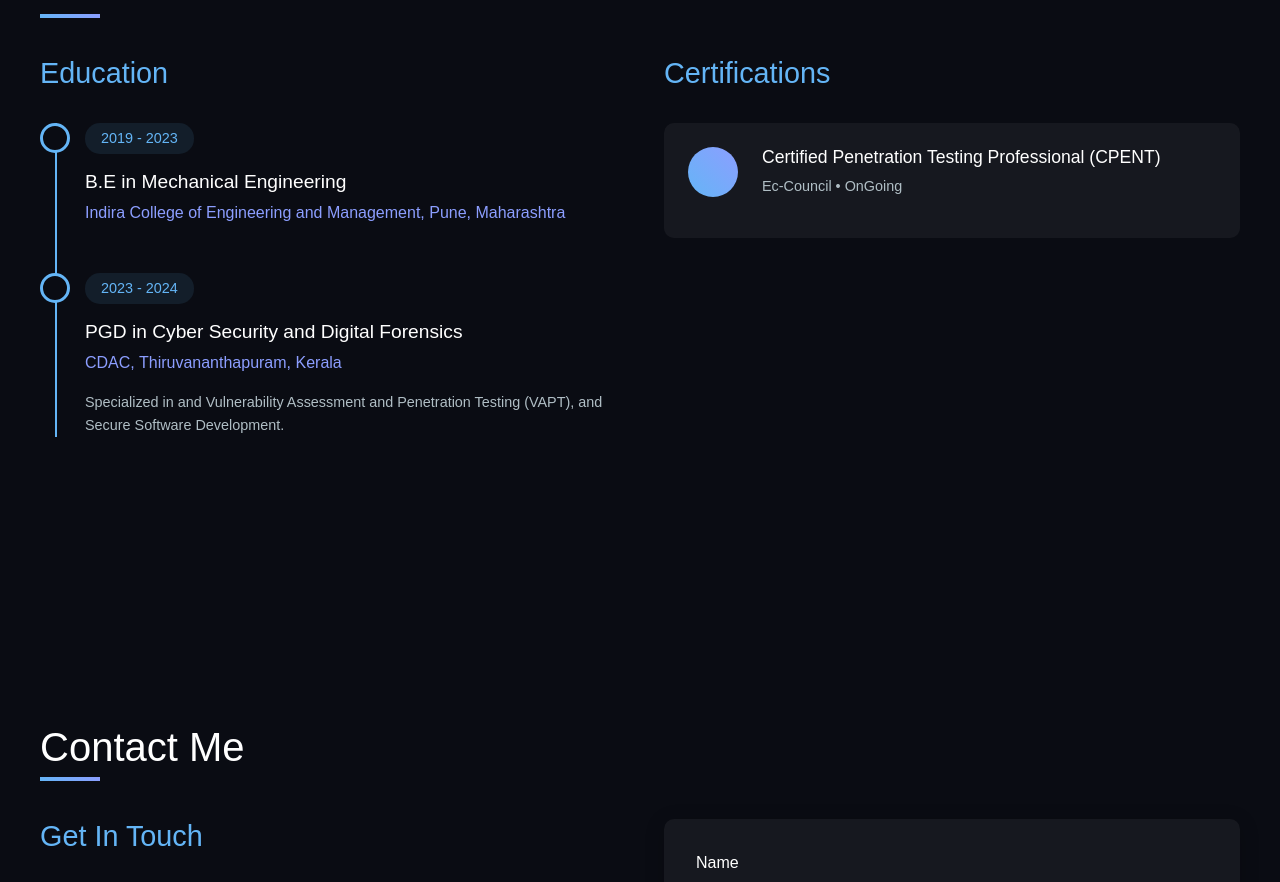
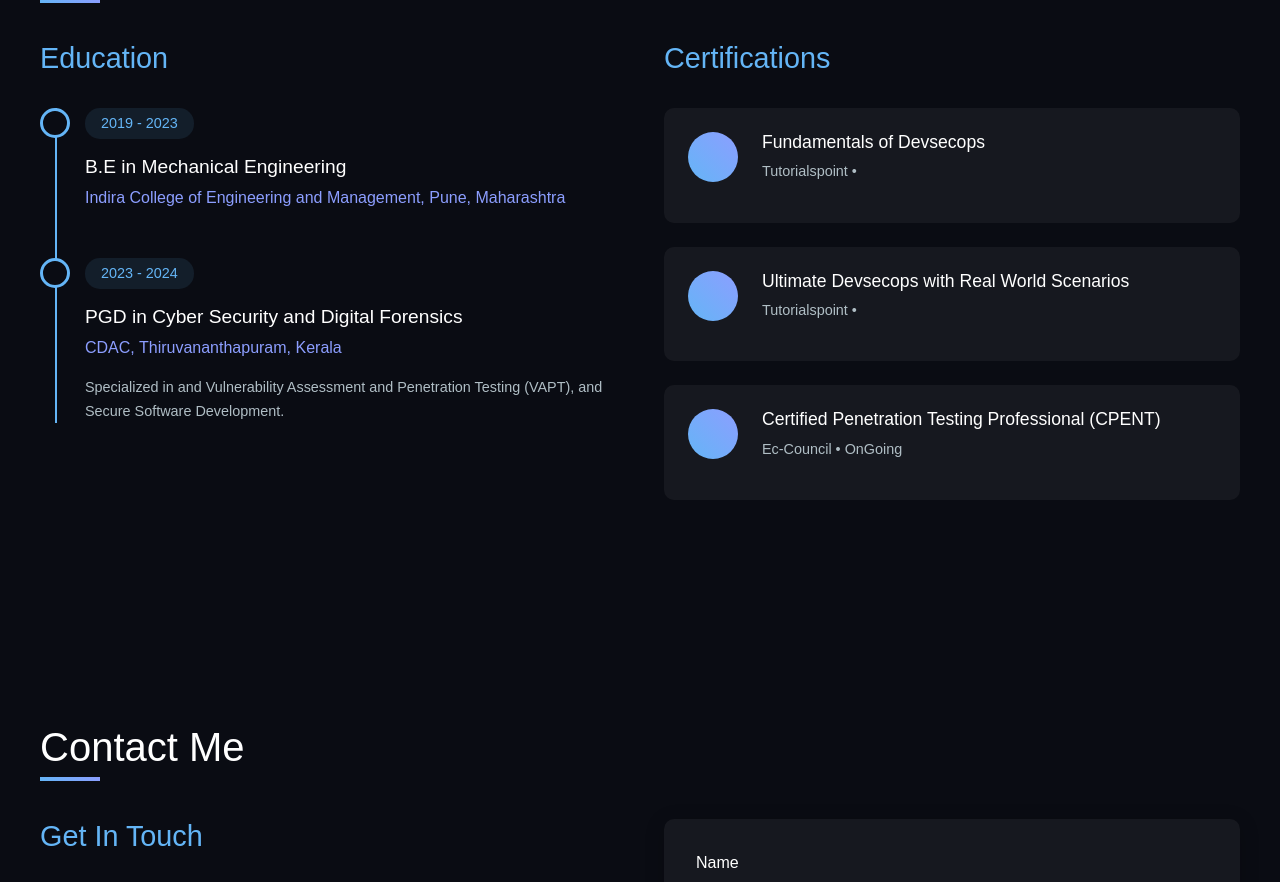
Before and after one commit to Sanatan07/SanatanBramhane, a React (Create React App) app: page / in a window 1280 px wide. Shown: the part 3324-4206 px from the top of the page. Built offline with nearby package versions, Linux system fonts and the light colour scheme.

Commit message:
Update Education.jsx

```diff
--- a/src/components/Education.jsx
+++ b/src/components/Education.jsx
@@ -41,6 +41,14 @@ const Education = () => {
   ];
 
   const certificationData = [
+    {
+      title: 'Fundamentals of Devsecops',
+      issuer: 'Tutorialspoint',
+    },
+    {
+      title: 'Ultimate Devsecops with Real World Scenarios',
+      issuer: 'Tutorialspoint',
+    },
     {
       title: 'Certified Penetration Testing Professional (CPENT)',
       issuer: 'Ec-Council',
```
